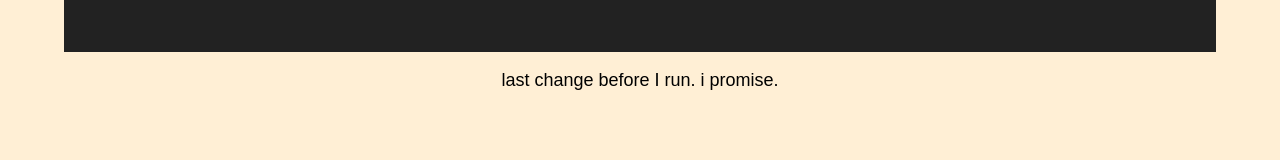
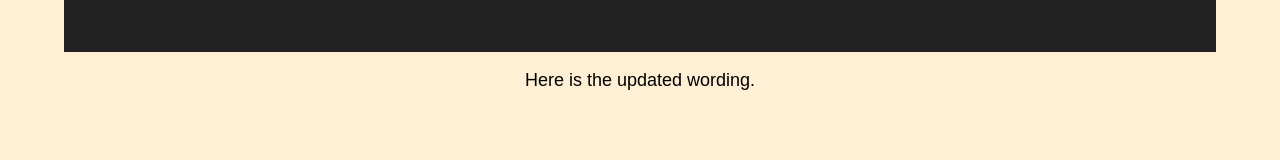
Before and after one commit to rscharfer/hello-travis, a React (Create React App) app: page / in a window 1280 px wide. Shown: the part 202-362 px from the top of the page. Built offline with nearby package versions, Linux system fonts and the light colour scheme.

Commit message:
updated wording

```diff
--- a/src/App.js
+++ b/src/App.js
@@ -13,7 +13,7 @@ export default () => (
 	      <h1 className="App-title">Welcome To My Hello World!</h1>
 	    </header>
 	    <p className="App-intro">
-	      last change before I run. i promise.
+	      Here is the updated wording.
 	    </p>
 	  </div>
   	</Wrapper>
```
